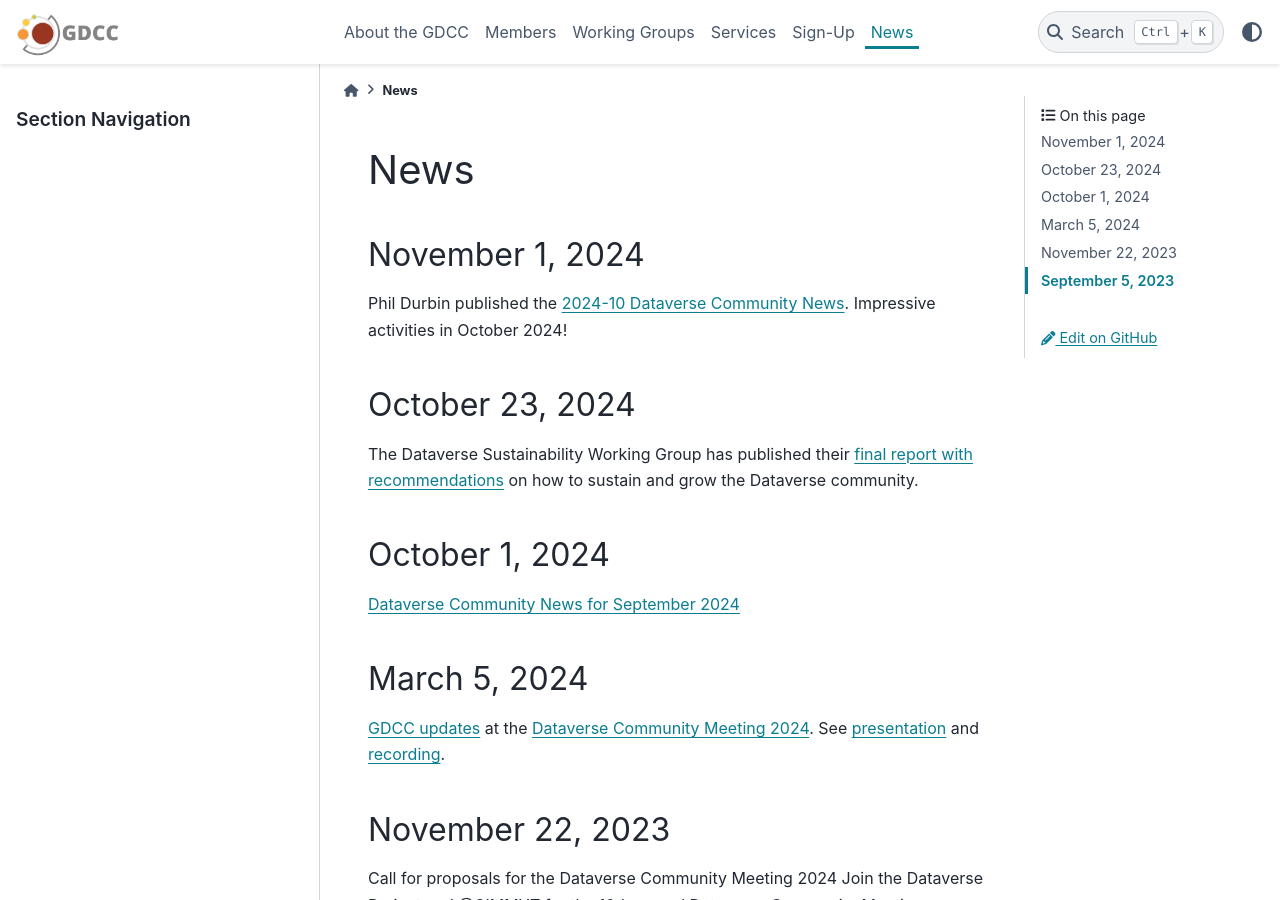
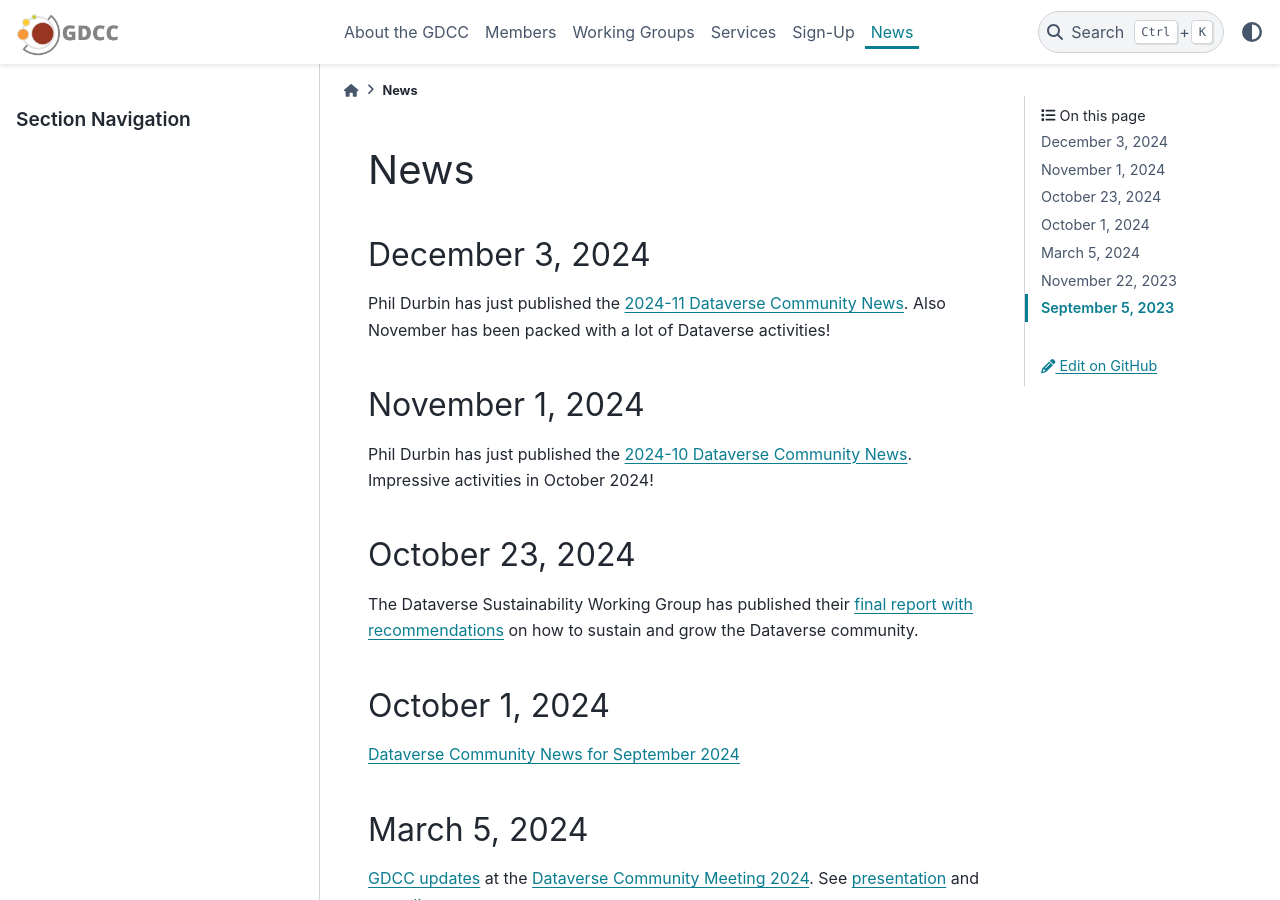
Before and after one commit to gdcc/www.gdcc.io, a Sphinx documentation site: the page built from source/news.md, in a window 1280 px wide and 900 px high. Built offline with Sphinx 7.4.7 and the PyData theme 0.15.4, drawn with Linux system fonts in a browser that asks for light colours.

Commit message:
Update news.md

```diff
--- a/source/news.md
+++ b/source/news.md
@@ -1,6 +1,9 @@
 # News
+## December 3, 2024
+Phil Durbin has just published the [2024-11 Dataverse Community News](https://groups.google.com/g/dataverse-community/c/Rt0F_vQwADU). Also November has been packed with a lot of Dataverse activities!
+
 ## November 1, 2024
-Phil Durbin published the [2024-10 Dataverse Community News](https://groups.google.com/g/dataverse-community/c/Td7xKb80hlI). Impressive activities in October 2024!
+Phil Durbin has just published the [2024-10 Dataverse Community News](https://groups.google.com/g/dataverse-community/c/Td7xKb80hlI). Impressive activities in October 2024!
 
 ## October 23, 2024
 The Dataverse Sustainability Working Group has published their [final report with recommendations](https://doi.org/10.5281/zenodo.13981770) on how to sustain and grow the Dataverse community.
```
